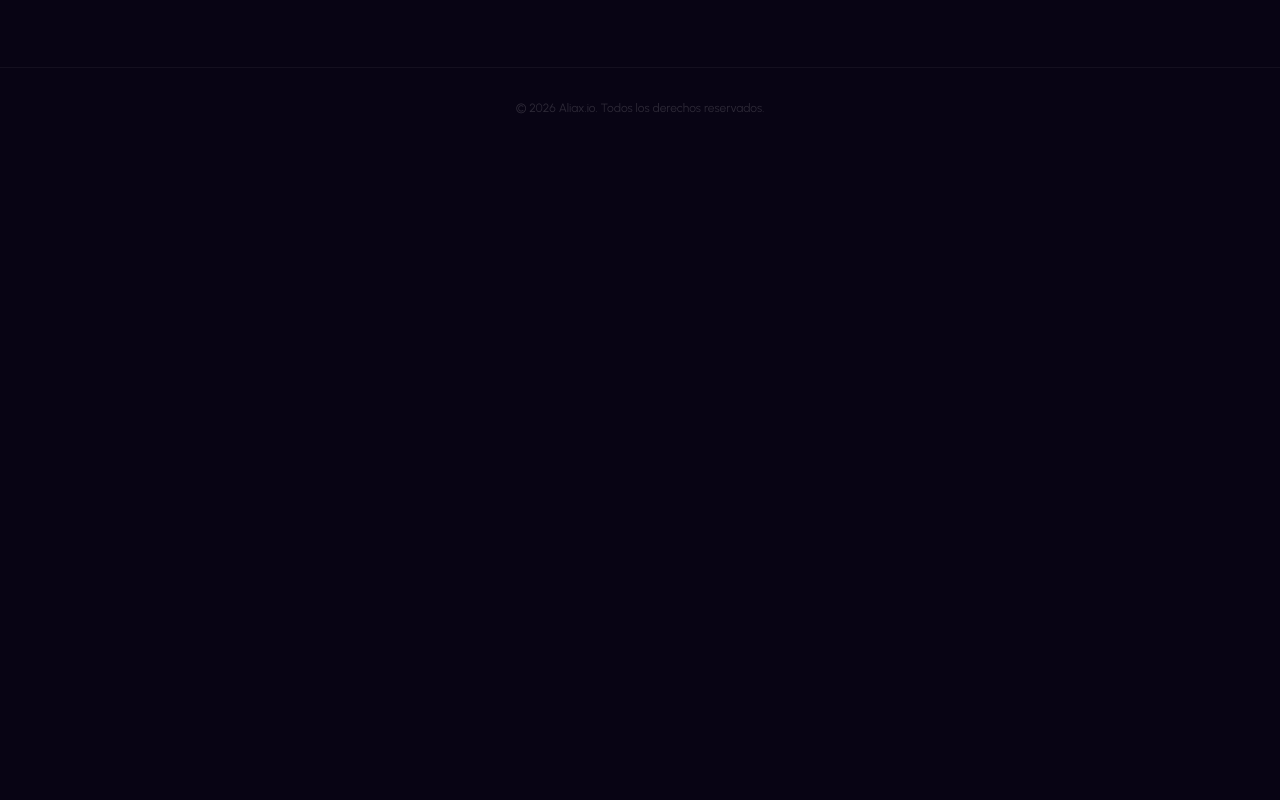
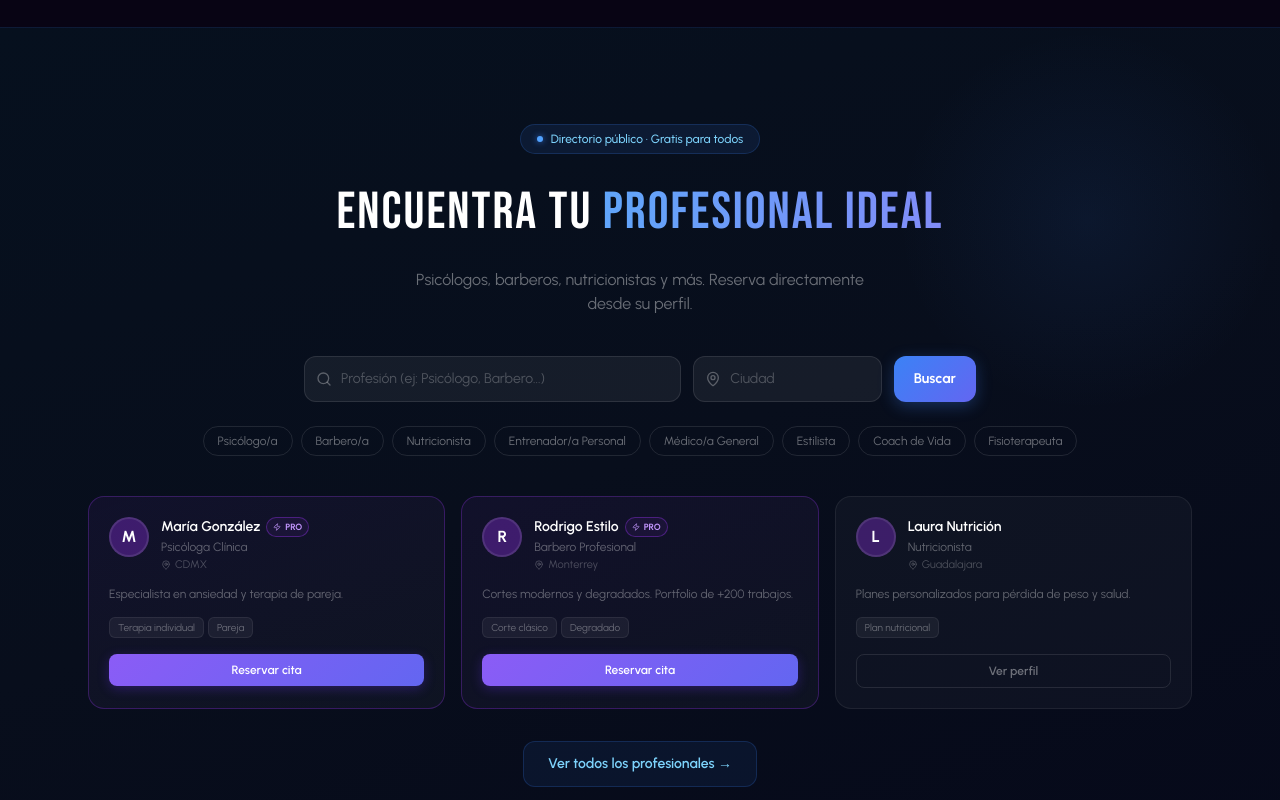
Before and after one commit to zampaioo9-lang/aura, a React (Vite) app in the folder frontend/: page / in a window 1280 px wide. Shown: the part 1400-2200 px from the top of the page. Before the commit the page ends 1548 px from the top, so only its background shows below. Built offline with nearby package versions, Linux system fonts and the light colour scheme; no server answers.

Commit message:
feat(landing): seccion directorio con fetch real y fallback estatico

```diff
--- a/frontend/src/pages/Landing.tsx
+++ b/frontend/src/pages/Landing.tsx
@@ -322,6 +322,184 @@ export default function Landing() {
         </div>
       </section>
 
+      {/* ─── 5. Directorio ─── */}
+      <section
+        className="relative z-10 py-24"
+        style={{
+          background: 'linear-gradient(160deg, #06101e 0%, #080e1c 50%, #06091a 100%)',
+          borderTop: '1px solid rgba(59,130,246,0.12)',
+          borderBottom: '1px solid rgba(59,130,246,0.12)',
+        }}
+      >
+        {/* Blue ambient glow */}
+        <div className="absolute top-0 right-0 w-96 h-96 pointer-events-none"
+          style={{ background: 'radial-gradient(circle, rgba(59,130,246,0.08) 0%, transparent 70%)' }} />
+
+        <div className="relative max-w-6xl mx-auto px-6">
+          {/* Header */}
+          <div className="text-center mb-10">
+            <div className="inline-flex items-center gap-2 px-4 py-1.5 rounded-full border mb-5 text-xs font-medium"
+              style={{ background: 'rgba(59,130,246,0.1)', borderColor: 'rgba(59,130,246,0.2)', color: '#7dd3fc' }}>
+              <div className="w-1.5 h-1.5 rounded-full bg-blue-400 shadow-[0_0_6px_rgba(59,130,246,0.8)]" />
+              Directorio público · Gratis para todos
+            </div>
+            <h2
+              className="text-white mb-4"
+              style={{ fontFamily: 'Bebas Neue, sans-serif', fontSize: 'clamp(36px, 5vw, 52px)', letterSpacing: '2px' }}
+            >
+              ENCUENTRA TU{' '}
+              <span style={{ background: 'linear-gradient(90deg, #60a5fa, #818cf8)', WebkitBackgroundClip: 'text', WebkitTextFillColor: 'transparent' }}>
+                PROFESIONAL IDEAL
+              </span>
+            </h2>
+            <p className="text-white/40 max-w-md mx-auto">
+              Psicólogos, barberos, nutricionistas y más. Reserva directamente desde su perfil.
+            </p>
+          </div>
+
+          {/* Search form */}
+          <form onSubmit={handleDirectorySearch} className="flex gap-3 max-w-2xl mx-auto mb-6 flex-wrap">
+            <div className="flex-[2] min-w-[180px] relative">
+              <Search className="absolute left-3 top-1/2 -translate-y-1/2 h-4 w-4 text-white/30" />
+              <input
+                type="text"
+                placeholder="Profesión (ej: Psicólogo, Barbero...)"
+                value={searchProf}
+                onChange={e => setSearchProf(e.target.value)}
+                className="w-full pl-9 pr-3 py-3 rounded-xl text-sm text-white placeholder-white/25 outline-none"
+                style={{ background: 'rgba(255,255,255,0.06)', border: '1px solid rgba(255,255,255,0.1)' }}
+              />
+            </div>
+            <div className="flex-1 min-w-[130px] relative">
+              <MapPin className="absolute left-3 top-1/2 -translate-y-1/2 h-4 w-4 text-white/30" />
+              <input
+                type="text"
+                placeholder="Ciudad"
+                value={searchCity}
+                onChange={e => setSearchCity(e.target.value)}
+                className="w-full pl-9 pr-3 py-3 rounded-xl text-sm text-white placeholder-white/25 outline-none"
+                style={{ background: 'rgba(255,255,255,0.06)', border: '1px solid rgba(255,255,255,0.1)' }}
+              />
+            </div>
+            <button
+              type="submit"
+              className="px-5 py-3 rounded-xl text-sm font-bold text-white"
+              style={{ background: 'linear-gradient(135deg, #3b82f6, #6366f1)', boxShadow: '0 4px 16px rgba(59,130,246,0.3)' }}
+            >
+              Buscar
+            </button>
+          </form>
+
+          {/* Quick profession chips */}
+          <div className="flex flex-wrap gap-2 justify-center mb-10">
+            {QUICK_PROFESSIONS.map(p => (
+              <button
+                key={p}
+                onClick={() => navigate(`/explorar?profession=${encodeURIComponent(p)}`)}
+                className="px-3.5 py-1.5 rounded-full text-xs transition-all"
+                style={{ border: '1px solid rgba(255,255,255,0.1)', background: 'transparent', color: 'rgba(255,255,255,0.4)' }}
+                onMouseEnter={e => {
+                  (e.target as HTMLButtonElement).style.borderColor = 'rgba(59,130,246,0.4)';
+                  (e.target as HTMLButtonElement).style.color = '#7dd3fc';
+                }}
+                onMouseLeave={e => {
+                  (e.target as HTMLButtonElement).style.borderColor = 'rgba(255,255,255,0.1)';
+                  (e.target as HTMLButtonElement).style.color = 'rgba(255,255,255,0.4)';
+                }}
+              >
+                {p}
+              </button>
+            ))}
+          </div>
+
+          {/* Profile cards grid */}
+          <div className="grid sm:grid-cols-2 lg:grid-cols-3 gap-4 mb-8">
+            {profiles.slice(0, 6).map(profile => (
+              <Link
+                key={profile.id}
+                to={profile.slug === '#' ? '/explorar' : `/book/${profile.slug}`}
+                className="block rounded-2xl p-5 transition-all duration-300 hover:-translate-y-1 no-underline"
+                style={{
+                  background: profile.isPro
+                    ? 'linear-gradient(160deg, rgba(147,51,234,0.07) 0%, rgba(255,255,255,0.03) 100%)'
+                    : 'rgba(255,255,255,0.03)',
+                  border: `1px solid ${profile.isPro ? 'rgba(147,51,234,0.3)' : 'rgba(255,255,255,0.07)'}`,
+                }}
+              >
+                {/* Header */}
+                <div className="flex items-start gap-3 mb-3">
+                  {profile.avatar ? (
+                    <img src={profile.avatar} alt={profile.title}
+                      className="w-10 h-10 rounded-full object-cover flex-shrink-0 border-2 border-white/10" />
+                  ) : (
+                    <div
+                      className="w-10 h-10 rounded-full flex items-center justify-center text-white font-bold text-base flex-shrink-0 border-2 border-white/10"
+                      style={{ background: 'rgba(147,51,234,0.35)' }}
+                    >
+                      {profile.title?.[0] ?? '?'}
+                    </div>
+                  )}
+                  <div className="flex-1 min-w-0">
+                    <div className="flex items-center gap-1.5 flex-wrap">
+                      <span className="text-white font-semibold text-sm">{profile.title}</span>
+                      {profile.isPro && (
+                        <span className="inline-flex items-center gap-1 px-1.5 py-0.5 rounded-full text-[9px] font-bold text-amber-soft bg-amber-wash border border-amber-glow/40">
+                          <Zap className="h-2 w-2" /> PRO
+                        </span>
+                      )}
+                    </div>
+                    <p className="text-white/35 text-xs mt-0.5">{profile.profession}</p>
+                    {profile.country && (
+                      <p className="text-white/25 text-[11px] mt-0.5 flex items-center gap-1">
+                        <MapPin className="h-2.5 w-2.5" />{profile.country}
+                      </p>
+                    )}
+                  </div>
+                </div>
+
+                {/* Bio */}
+                {profile.bio && (
+                  <p className="text-white/35 text-xs leading-relaxed mb-3 line-clamp-2">{profile.bio}</p>
+                )}
+
+                {/* Services */}
+                {profile.services.length > 0 && (
+                  <div className="flex flex-wrap gap-1 mb-4">
+                    {profile.services.slice(0, 2).map(s => (
+                      <span key={s.id} className="px-2 py-0.5 rounded-md text-[10px] text-white/35 bg-white/[0.05] border border-white/[0.07]">
+                        {s.name}
+                      </span>
+                    ))}
+                  </div>
+                )}
+
+                {/* CTA */}
+                <div
+                  className="w-full py-2 rounded-lg text-center text-xs font-semibold"
+                  style={profile.isPro
+                    ? { background: 'linear-gradient(135deg,#8b5cf6,#6366f1)', color: '#fff', boxShadow: '0 3px 12px rgba(99,51,234,0.3)' }
+                    : { background: 'transparent', color: 'rgba(255,255,255,0.4)', border: '1px solid rgba(255,255,255,0.1)' }
+                  }
+                >
+                  {profile.isPro ? 'Reservar cita' : 'Ver perfil'}
+                </div>
+              </Link>
+            ))}
+          </div>
+
+          {/* Ver todos */}
+          <div className="text-center">
+            <Link
+              to="/explorar"
+              className="inline-flex items-center gap-2 px-6 py-3 rounded-xl text-sm font-semibold transition-all hover:scale-105"
+              style={{ background: 'rgba(59,130,246,0.08)', border: '1px solid rgba(59,130,246,0.2)', color: '#7dd3fc' }}
+            >
+              Ver todos los profesionales →
+            </Link>
+          </div>
+        </div>
+      </section>
+
       {/* ─── PLACEHOLDER SECTIONS — se completan en tasks siguientes ─── */}
       <div className="h-10" />
 
```
